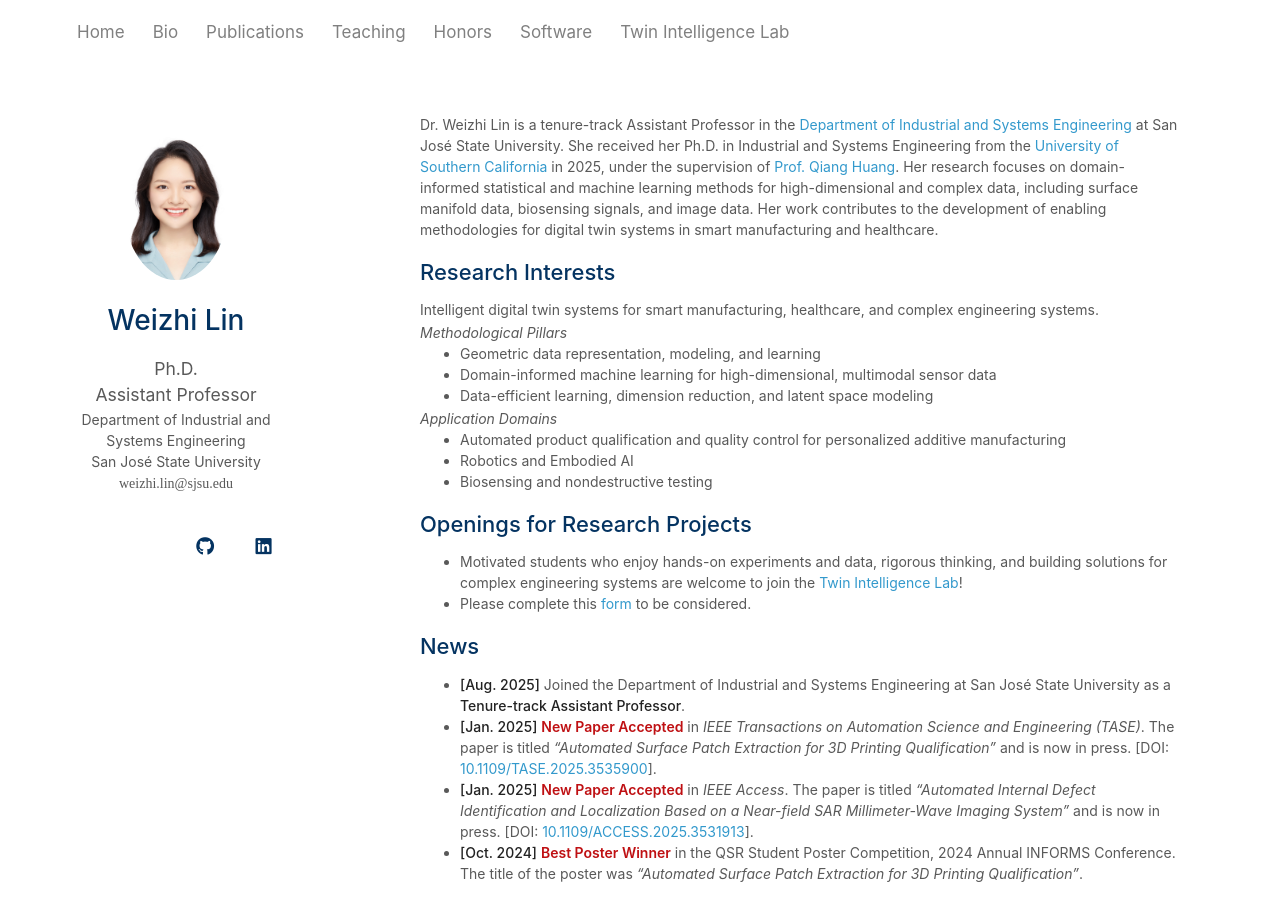
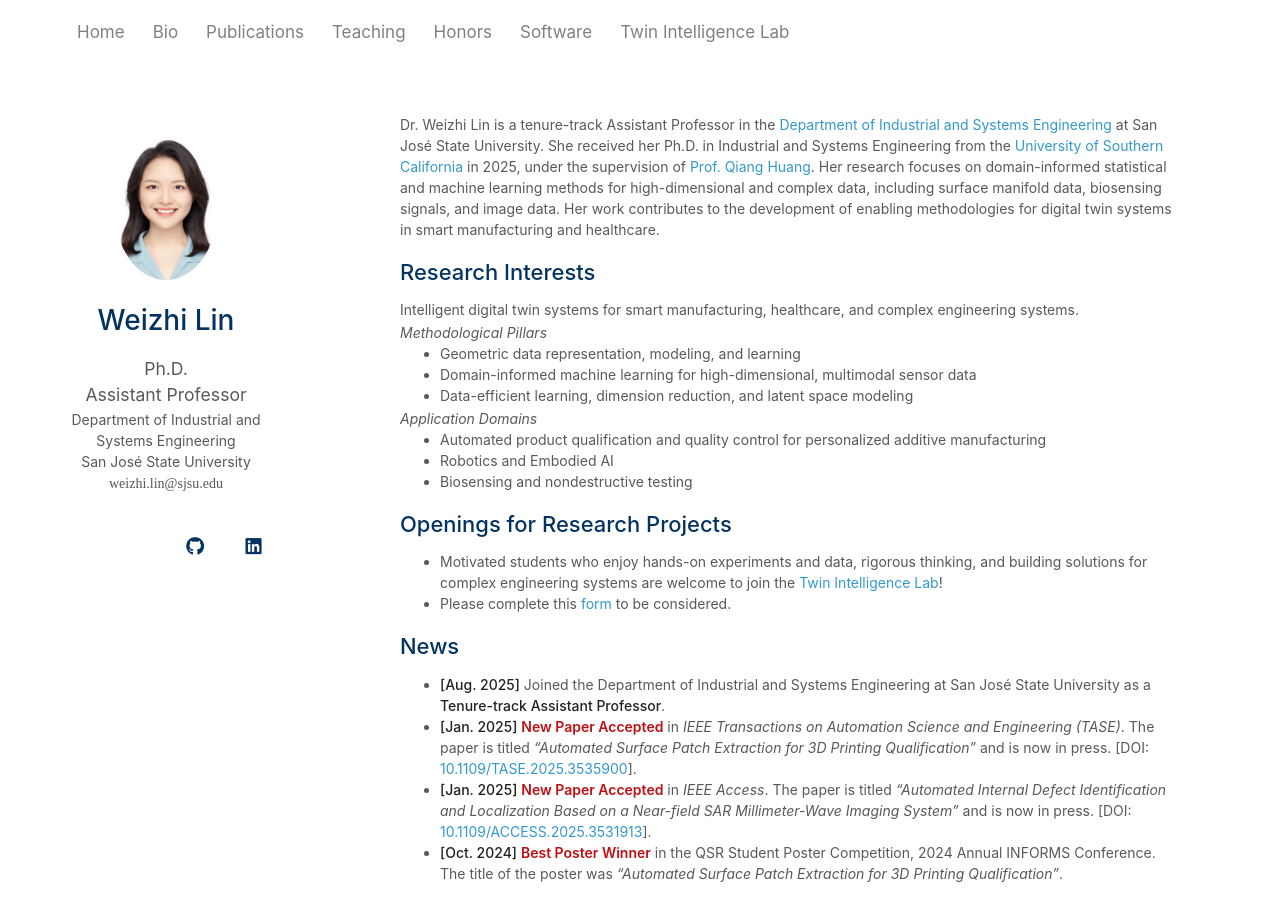
Before and after one commit to weizhi-lin/weizhi-lin.github.io, a Jekyll site: the page built from index.md, in a window 1280 px wide and 975 px high. Shown: the top 921 px of the window. Built offline with Jekyll 4.4.1, drawn with Linux system fonts in a browser that asks for light colours; a style sheet for code colours, icons or effects is not loaded.

Commit message:
Update style-no-dark-mode.scss

```diff
--- a/assets/css/style-no-dark-mode.scss
+++ b/assets/css/style-no-dark-mode.scss
@@ -11,10 +11,10 @@
   }
 
   header {
-    margin-left: -40px !important;
+    margin-left: -50px !important;
   }
 
   section {
-    width: 760px !important;
+    width: 780px !important;
   }
 }
```
